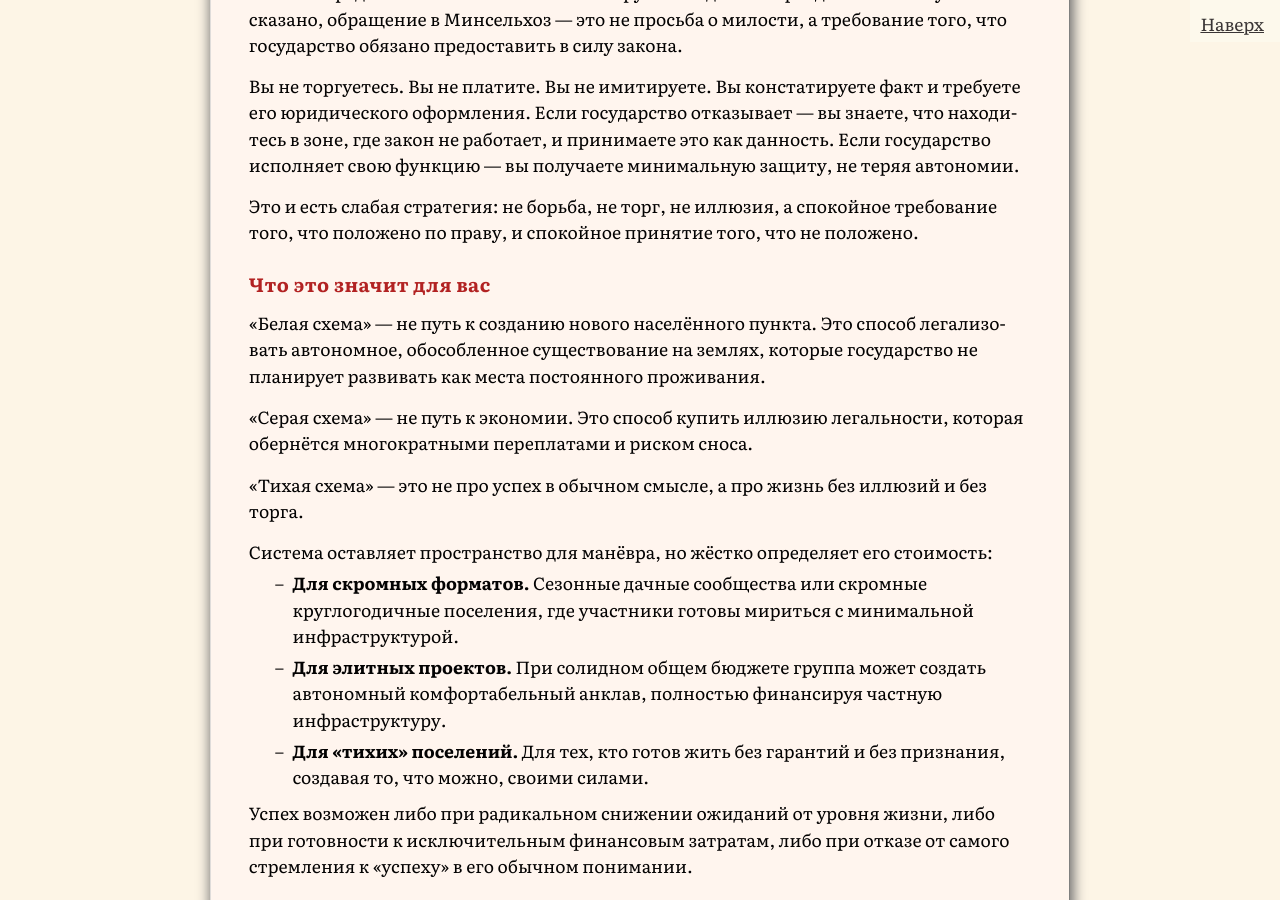
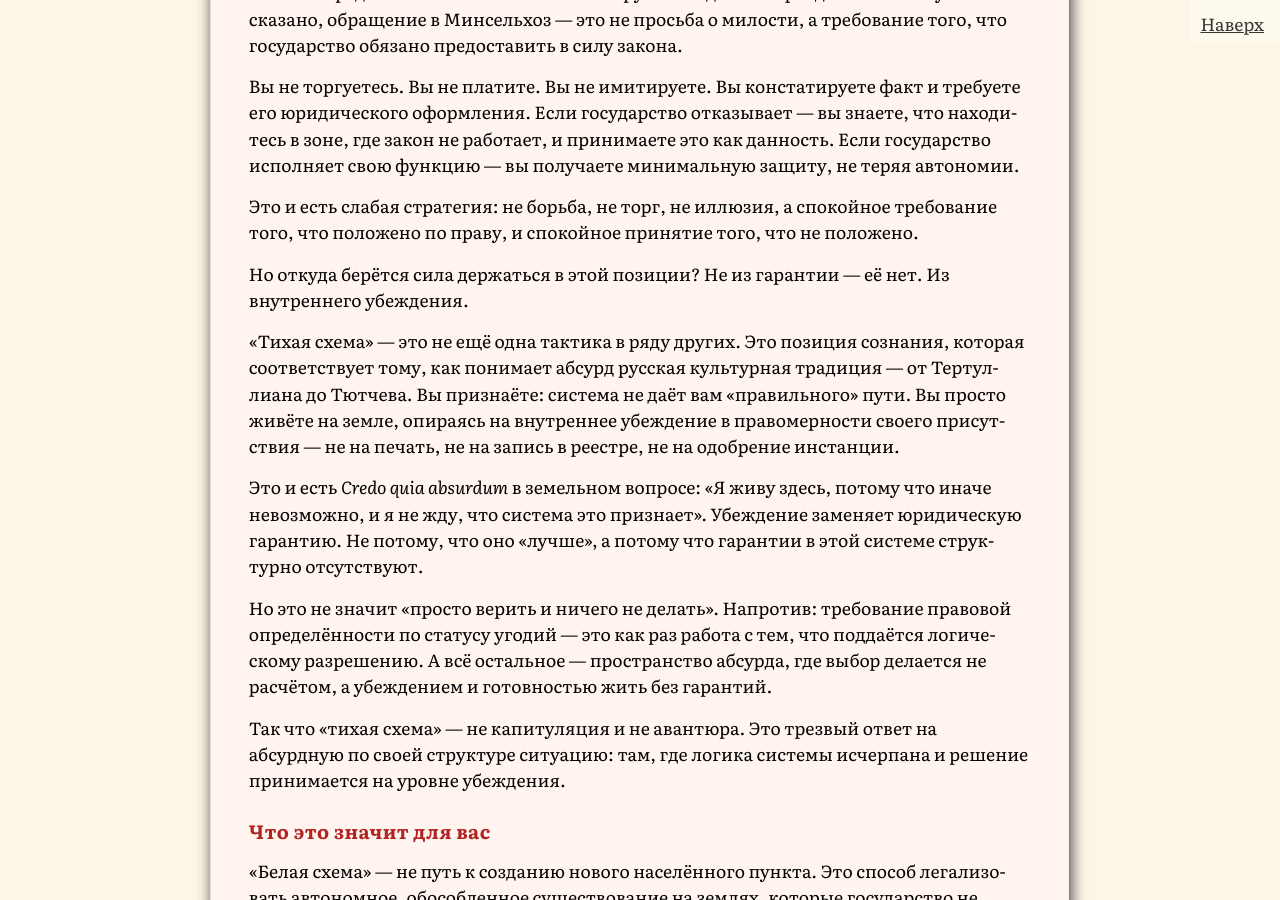
Before and after one commit to SergSi/land-use-art, a Jekyll site: the page built from _posts/2025-12-20-snt.md, in a window 1280 px wide and 900 px high, scrolled down 14032 px. Built offline with Jekyll 4.4.1, drawn with Linux system fonts in a browser that asks for light colours; some web fonts are replaced.

Commit message:
Update 2025-12-20-snt.md

```diff
--- a/_posts/2025-12-20-snt.md
+++ b/_posts/2025-12-20-snt.md
@@ -348,6 +348,16 @@ summary: "Статья представляет собой руководств
 
 Это и есть слабая стратегия: не борьба, не торг, не иллюзия, а спокойное требование того, что положено по праву, и спокойное принятие того, что не положено.
 
+Но откуда берётся сила держаться в этой позиции? Не из гарантии — её нет. Из внутреннего убеждения.
+
+«Тихая схема» — это не ещё одна тактика в ряду других. Это позиция сознания, которая соответствует тому, как понимает абсурд русская культурная традиция — от Тертуллиана до Тютчева. Вы признаёте: система не даёт вам «правильного» пути. Вы просто живёте на земле, опираясь на внутреннее убеждение в правомерности своего присутствия — не на печать, не на запись в реестре, не на одобрение инстанции.
+
+Это и есть *Credo quia absurdum* в земельном вопросе: «Я живу здесь, потому что иначе невозможно, и я не жду, что система это признает». Убеждение заменяет юридическую гарантию. Не потому, что оно «лучше», а потому что гарантии в этой системе структурно отсутствуют.
+
+Но это не значит «просто верить и ничего не делать». Напротив: требование правовой определённости по статусу угодий — это как раз работа с тем, что поддаётся логическому разрешению. А всё остальное — пространство абсурда, где выбор делается не расчётом, а убеждением и готовностью жить без гарантий.
+
+Так что «тихая схема» — не капитуляция и не авантюра. Это трезвый ответ на абсурдную по своей структуре ситуацию: там, где логика системы исчерпана и решение принимается на уровне убеждения.
+
 ### Что это значит для вас
 
 «Белая схема» — не путь к созданию нового населённого пункта. Это способ легализовать автономное, обособленное существование на землях, которые государство не планирует развивать как места постоянного проживания.
```
